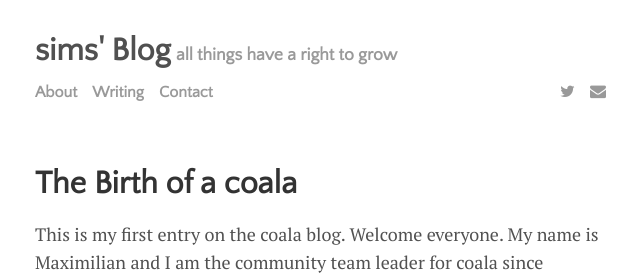
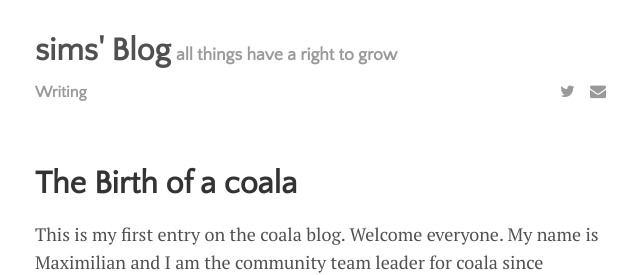
Before and after one commit to sims1253/old-blog, a Jekyll site: the page built from index.html, in a window 1280 px wide. Shown: the top 275 px of the page, without its empty margins (317-957 px from the left). Built offline with Jekyll 4.4.1, drawn with Linux system fonts in a browser that asks for light colours; nearby versions of some CDN libraries; the list of posts is cut into pages by our own code.

Commit message:
Also remove entries from menu

```diff
--- a/_includes/menu.html
+++ b/_includes/menu.html
@@ -1,8 +1,6 @@
 <div class="menu">
   <div class="menu-content">
-    <a href="{{ site.github.url }}/about.html">About</a>
     <a href="{{ site.github.url }}/writing.html">Writing</a>
-    <a href="{{ site.github.url }}/contacts.html">Contact</a>
   </div>
   <div class="social-icons">
     <a href="https://twitter.com/{{ site.author.twitter }}"><i class="fa fa-twitter" aria-hidden="true" target="_blank"></i></a>
```
